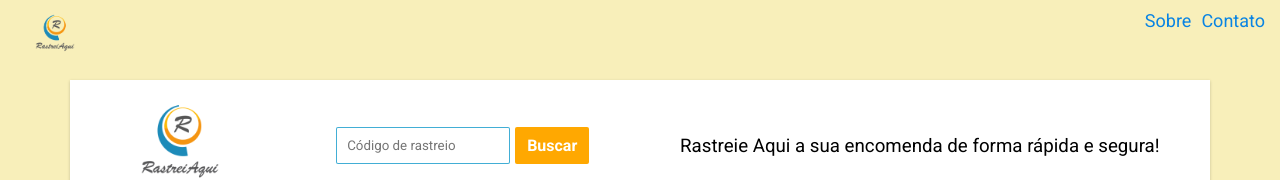
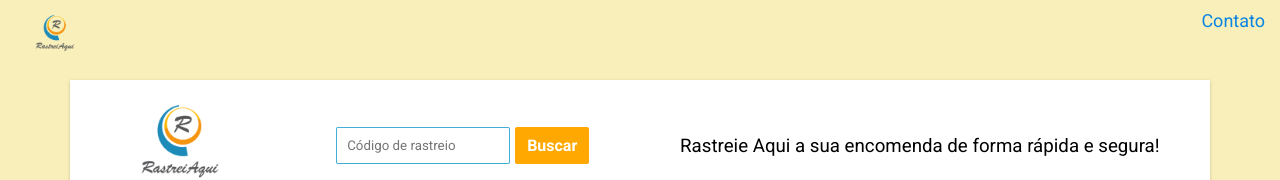
Before and after one commit to alvesrafa/app-rastreiaqui, a React (Create React App) app in the folder frontend/: page / in a window 1280 px wide. Shown: the top 180 px of the page. Built offline with nearby package versions, Linux system fonts and the light colour scheme.

Commit message:
iniciando contato

```diff
--- a/frontend/src/App.js
+++ b/frontend/src/App.js
@@ -5,6 +5,7 @@ import logo from './logo.png';
 import Lottie from 'react-lottie';
 import animationData from './assets/loading.json';
 import Objeto from './components/Objeto';
+
 
 function App() {
   const [delivered, setDelivered] = useState(null);
@@ -32,19 +33,10 @@ function App() {
   }
 
   return (
-    <>
-    <header>
-      <ul>
-        <li><img src={logo} width="60" alt="logo rastreiaqui"/></li>
-        <ul>
-        <li><a onClick={()=> {setDelivered(null)}}>Sobre</a></li>
-          <li><a onClick={()=> {setDelivered(null)}}>Contato</a></li>
-        </ul>
-      </ul>
-    </header>
+
     <div id="app">
       <div className="search">
-        <h1><img src={logo} width="120" alt="RastreiAqui"/></h1>
+        <h1> <a onClick={()=> setDelivered(null)}><img src={logo} width="120" alt="RastreiAqui"/></a> </h1>
 
         <form>
           <input placeholder="Código de rastreio" value={code} onChange={e => setCode(e.target.value)} />
@@ -57,7 +49,6 @@ function App() {
         loading ?
 
         <Lottie
-          className="loading"
           options={{
             loop: true,
             autoplay: true,
@@ -76,7 +67,8 @@ function App() {
       }
 
     </div>
-    </>
+
+
   );
 }
 
--- a/frontend/src/app.css
+++ b/frontend/src/app.css
@@ -77,7 +77,3 @@ header ul a:hover {
   font-weight: bold;
   color:#f7b731;
 }
-.loading {
-  flex:1;
-  text-align: center;
-}
--- a/frontend/src/components/Objeto/objeto.css
+++ b/frontend/src/components/Objeto/objeto.css
@@ -26,7 +26,7 @@
 .rastreio-code-invalid {
   width: 100%;
   background: #FFF;
-  box-shadow: 0 0 12px 0 rgba(0, 0, 0, 0.02);
+  box-shadow: 0 1px 3px rgba(0, 0, 0, 0.2);
   border-radius: 2px;
   padding: 30px 20px;
 }
--- a/frontend/src/index.js
+++ b/frontend/src/index.js
@@ -1,5 +1,6 @@
 import React from 'react';
 import ReactDOM from 'react-dom';
-import App from './App';
+
+import Router from './routes'
 import './master.css';
-ReactDOM.render(<App />, document.getElementById('root'));
+ReactDOM.render(<Router />, document.getElementById('root'));
--- a/frontend/src/pages/Sobre/index.js
+++ b/frontend/src/pages/Sobre/index.js
@@ -5,7 +5,7 @@ const Sobre = () => {
     return (
         <div id="sobre">
             <h2>Quem somos?</h2>
-            <p>Este projeto foi realizado com o intuito de facilitar a busca de milhares de pessoas sobre suas encomendas de forma rápida e gratuita. Está aplicação ainda está em desenvolvimento então caso possua alguma crítica ou sugestão poderá informar na área de 'Contato'.</p>
+            <p>Este projeto foi realizado com o intuito de facilitar a busca de milhares de pessoas sobre suas encomendas de forma rápida e gratuita. Esta aplicação ainda está em desenvolvimento então caso possua alguma crítica ou sugestão poderá informar na área de 'Contato'.</p>
             <p>A aplicação faz consulta diretamente da base de dados do Correios BR e você pode utilizar de forma gratuita para localizar sua encomenda em qualquer local apenas possuindo o código de rastreio.</p>
 
             <h2>Correios BR</h2>
--- /dev/null
+++ b/frontend/src/routes.js
@@ -0,0 +1,31 @@
+import React from 'react';
+import {BrowserRouter,Switch,Route, Link} from 'react-router-dom';
+import Contato from './pages/Contato';
+import Sobre from './pages/Sobre';
+import App from './App';
+import logo from './logo.png';
+
+export default function Router() {
+  return (
+    <BrowserRouter>
+    <header>
+      <ul>
+        <li><Link to="/"><img src={logo} width="60" alt="logo rastreiaqui"/></Link></li>
+        <ul>
+
+          <li><Link to="/contato">Contato</Link></li>
+        </ul>
+      </ul>
+    </header>
+    <Switch>
+      <Route exact path="/">
+        <App/>
+      </Route>
+      <Route path="/contato">
+        <Contato />
+      </Route>
+
+    </Switch>
+    </BrowserRouter>
+  )
+}
```
